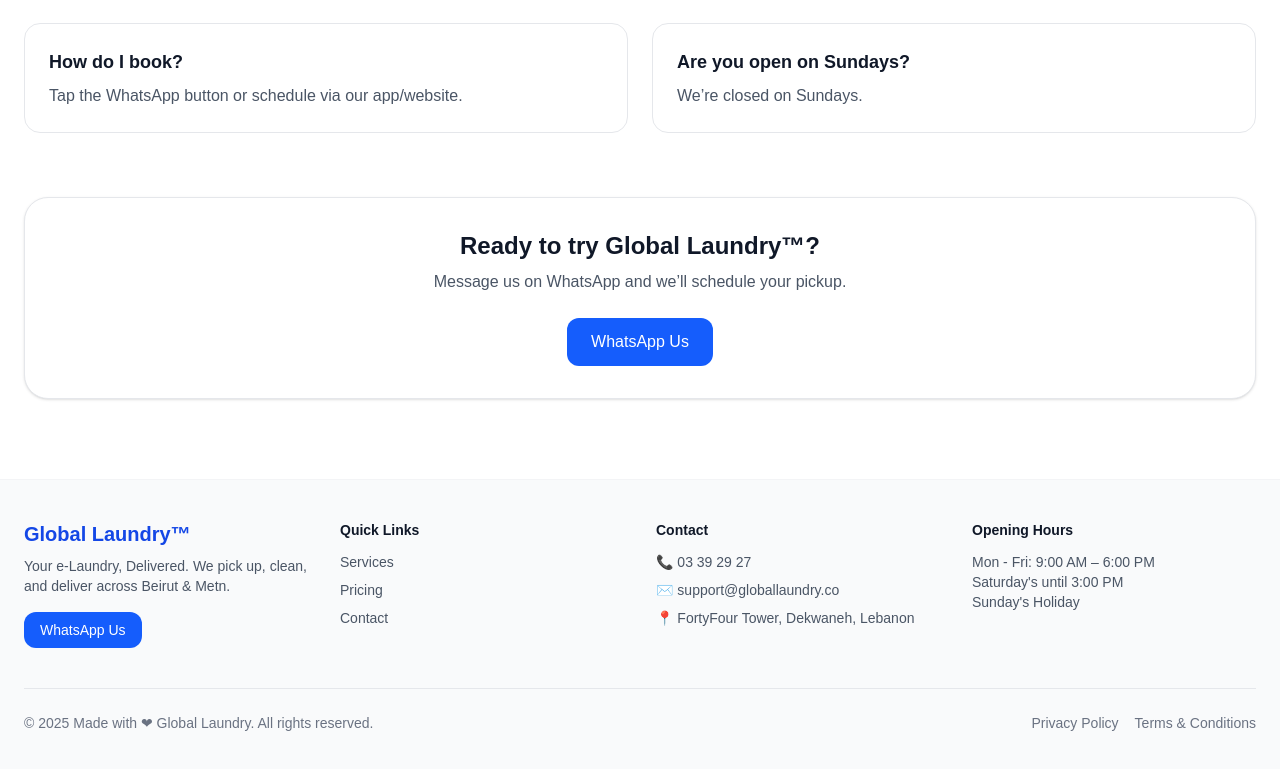
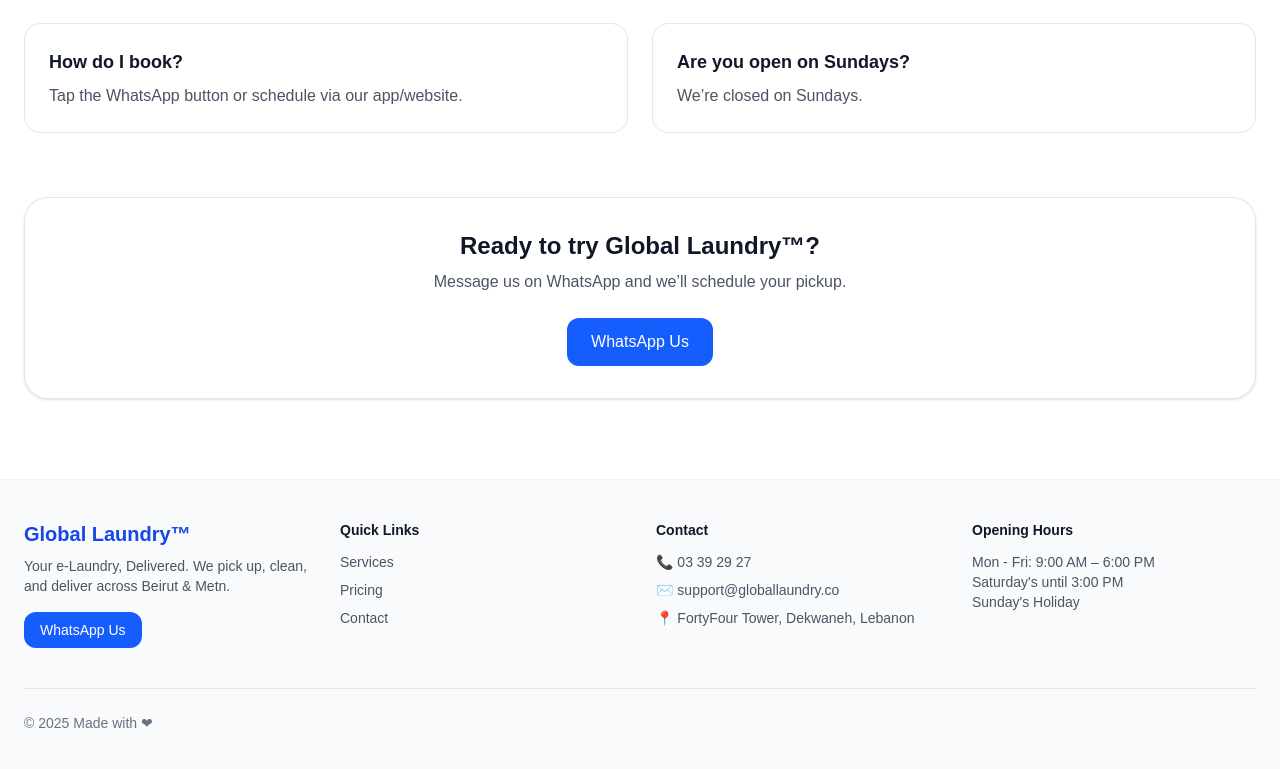
Before and after one commit to globallaundry/website, a Next.js app: page / in a window 1280 px wide. Shown: the part 2842-3611 px from the top of the page. Built offline with nearby package versions, Linux system fonts and the light colour scheme.

Commit message:
Website-Ver_2.2.3

```diff
--- a/components/Footer.tsx
+++ b/components/Footer.tsx
@@ -61,10 +61,8 @@
         </div>
 
         <div className="mt-10 flex flex-col items-center justify-between gap-3 border-t border-gray-200 pt-6 text-sm text-gray-500 md:flex-row">
-          <p>© {new Date().getFullYear()} Made with ❤ Global Laundry. All rights reserved.</p>
+          <p>© {new Date().getFullYear()} Made with ❤</p>
           <div className="flex gap-4">
-            <Link href="/privacy">Privacy Policy</Link>
-            <Link href="/terms">Terms & Conditions</Link>
           </div>
         </div>
       </div>
```
